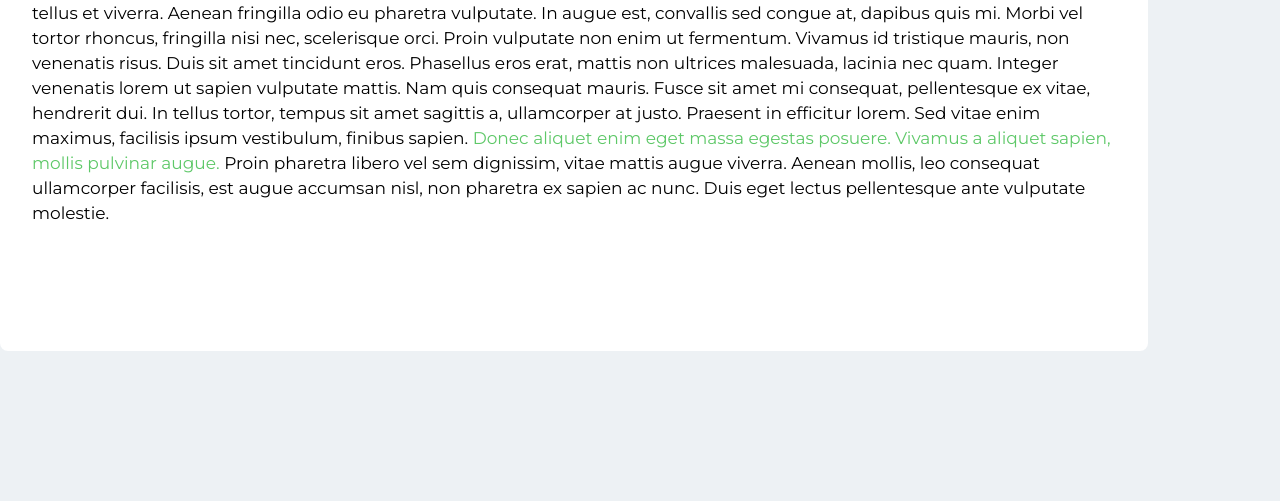
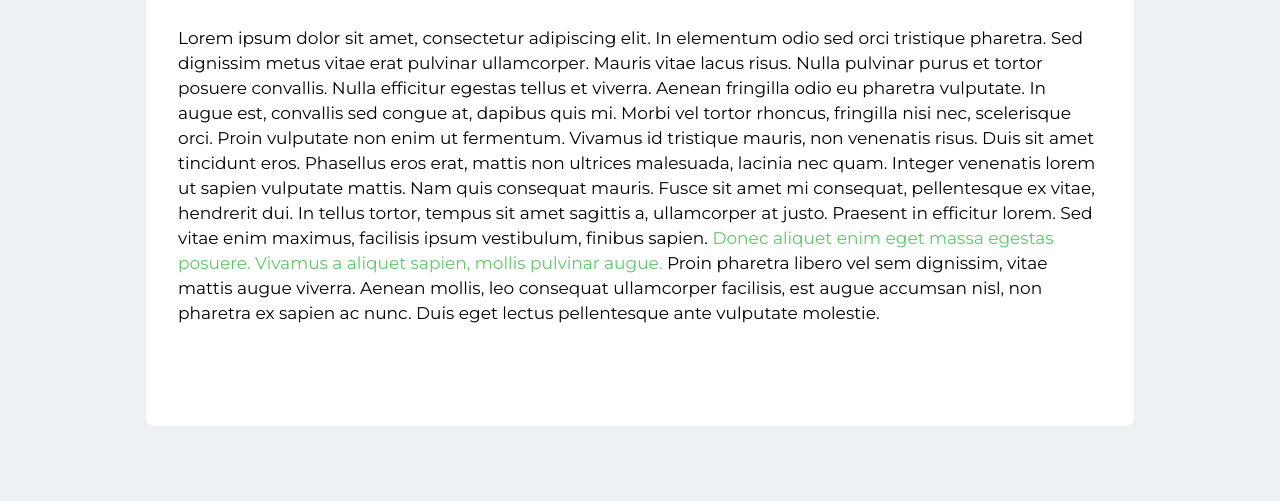
Before and after one commit to ludovicobesana/S2I-HTML-CSS, a plain HTML site: page index.html in a window 1280 px wide. Shown: the part 403-904 px from the top of the page. Before the commit the page ends 800 px from the top, so only its background shows below. Drawn offline with Linux system fonts and the light colour scheme.

Commit message:
feat: Add about section css

```diff
--- a/index.html
+++ b/index.html
@@ -88,6 +88,16 @@ button {
     cursor: pointer;
     outline: inherit;
     font-weight: bold;
+}
+
+
+.about {
+    display: flex;
+    flex-direction: column;
+    align-items: center;
+    margin-top: 75px;
+    margin-left: 146px;
+    margin-right: 146px;
 }
 
 .about-card {
```
